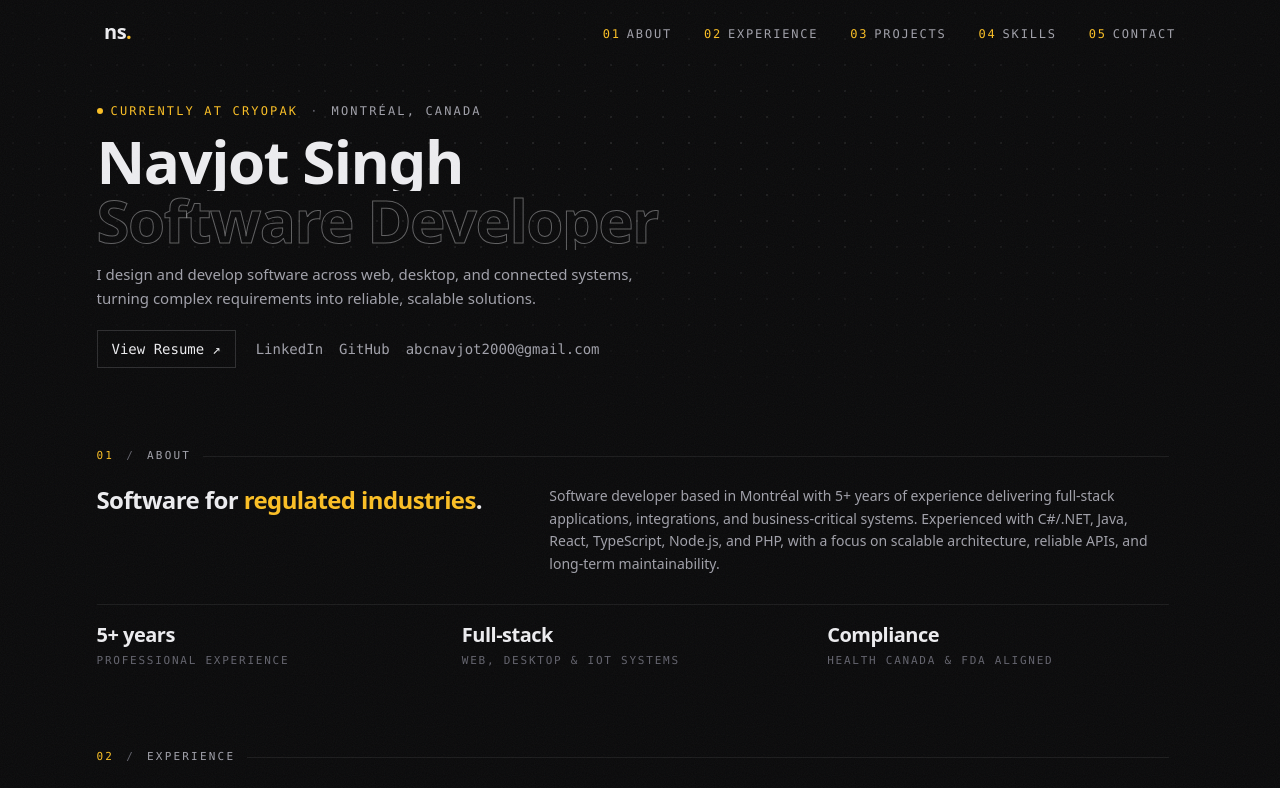
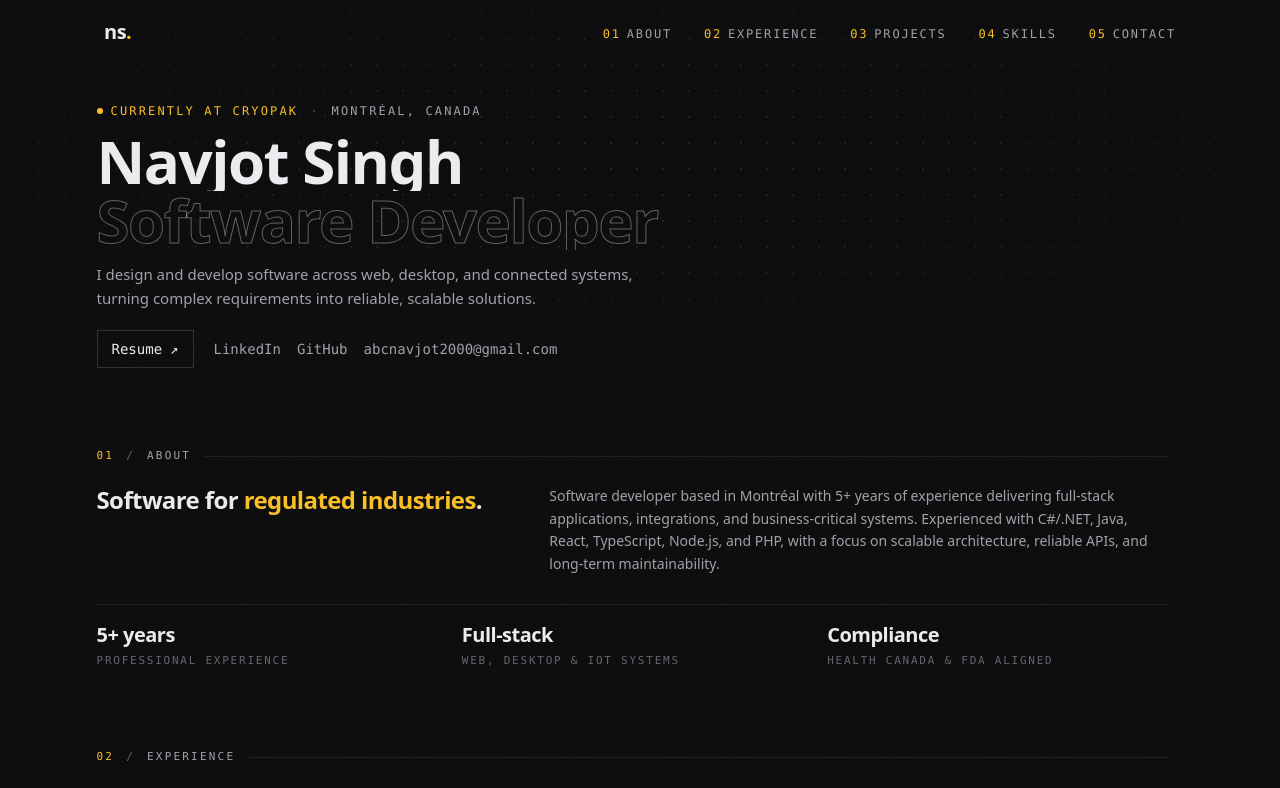
Before and after one commit to navjotSingh2000/portfolio-site, a React (Vite) app: page / in a window 1280 px wide. Shown: the top 788 px of the page. Built offline with nearby package versions, Linux system fonts and the light colour scheme.

Commit message:
chore: minor update

```diff
--- a/src/components/Hero.tsx
+++ b/src/components/Hero.tsx
@@ -78,7 +78,7 @@ export default function Hero() {
             }}
             className="group inline-flex items-center gap-2 border border-line-strong px-3.5 py-2 font-mono text-xs transition-colors duration-300 hover:border-accent hover:bg-accent hover:text-ink md:text-sm"
           >
-            View Resume
+            Resume
             <span
               aria-hidden="true"
               className="transition-transform duration-300 group-hover:-translate-y-0.5 group-hover:translate-x-0.5"
```
